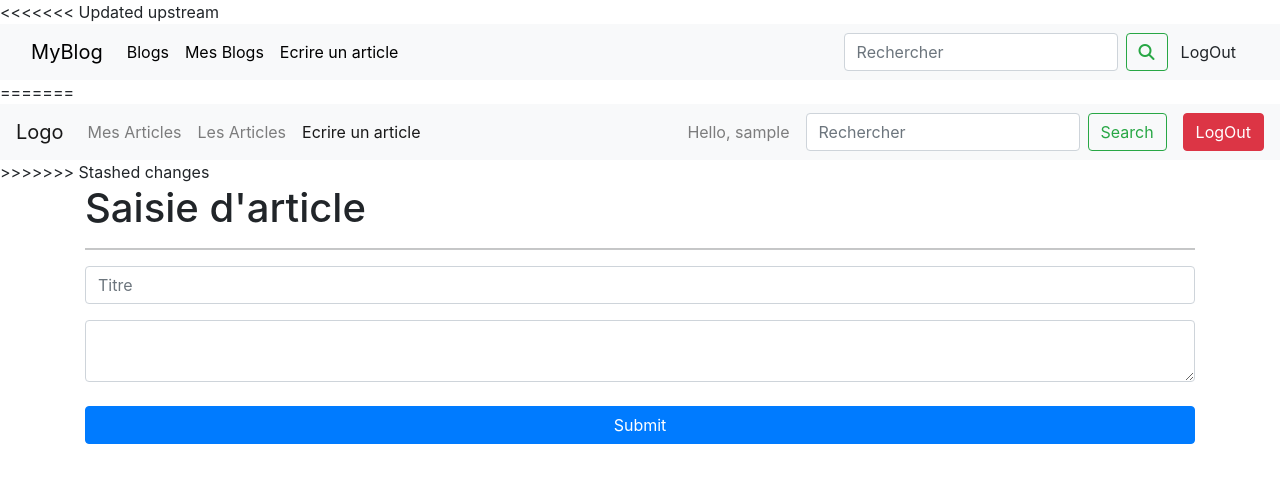
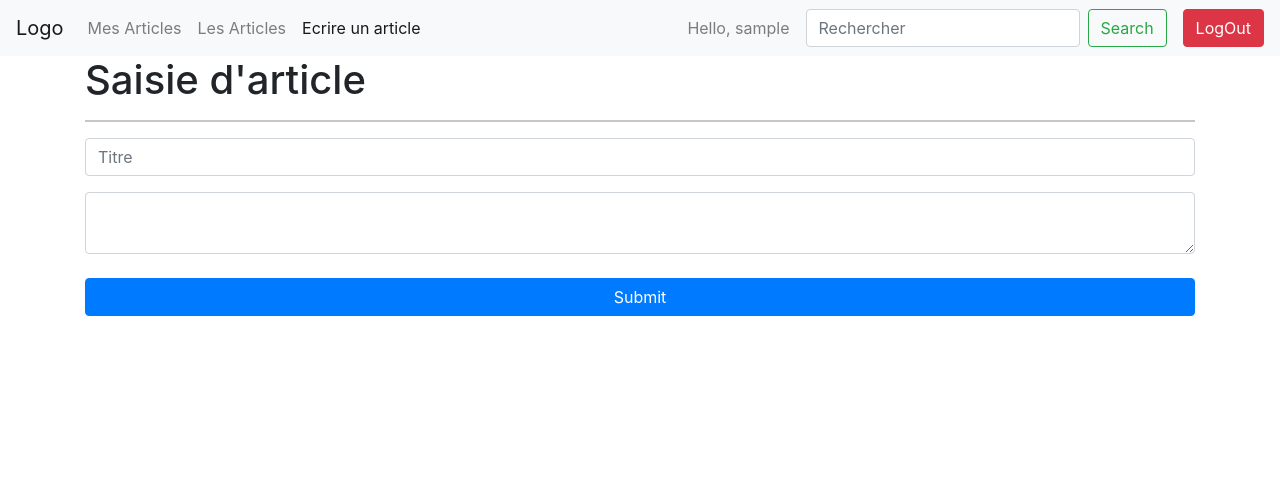
Before and after one commit to MouadAgn/BLOG-IPSSI, a PHP site: page /blog.php in a window 1280 px wide. Shown: the top 483 px of the page. Run offline with PHP 8.4, Linux system fonts and the light colour scheme; the visitor is signed in with stand-in values (Sample User, id 1); some libraries are stand-ins or nearby versions.

Commit message:
After_Update_NavBar

```diff
--- a/includes/navbar.php
+++ b/includes/navbar.php
@@ -1,31 +1,3 @@
-<<<<<<< Updated upstream
-<nav class="navbar navbar-expand-lg bg-body-tertiary">
-    <div class="container-fluid">
-        <a class="navbar-brand" href="#">MyBlog</a>
-        <button class="navbar-toggler" type="button" data-bs-toggle="collapse" data-bs-target="#navbarScroll" aria-controls="navbarScroll" aria-expanded="false" aria-label="Toggle navigation">
-            <span class="navbar-toggler-icon"></span>
-        </button>
-        <div class="collapse navbar-collapse" id="navbarScroll">
-            <ul class="navbar-nav me-auto my-2 my-lg-0 navbar-nav-scroll" style="--bs-scroll-height: 100px;">
-                <li class="nav-item">
-                    <a class="nav-link active" aria-current="page" href="liste_blog.php">Blogs</a>
-                </li>
-                <li>
-                    <a class="nav-link active" aria-current="page" href="myArticles.php">Mes Blogs</a>
-                </li>
-                <li>
-                    <a class="nav-link active" aria-current="page" href="blog.php">Ecrire un article</a>
-                </li>
-            </ul>
-            <form class="d-flex" role="search">
-                <input class="form-control me-2" type="search" placeholder="Rechercher" aria-label="Search">
-                <button class="btn btn-outline-success" type="submit"><i class="fas fa-search"></i></button>
-                <a class="btn btn-logout" href="actions/logoutAction.php">LogOut</a>
-            </form>
-        </div>
-    </div>
-</nav>
-=======
 <?php require('actions/database.php'); ?>
 <!DOCTYPE html>
 <html lang="en">
@@ -74,4 +46,3 @@
 
 </body>
 </html>
->>>>>>> Stashed changes
```
